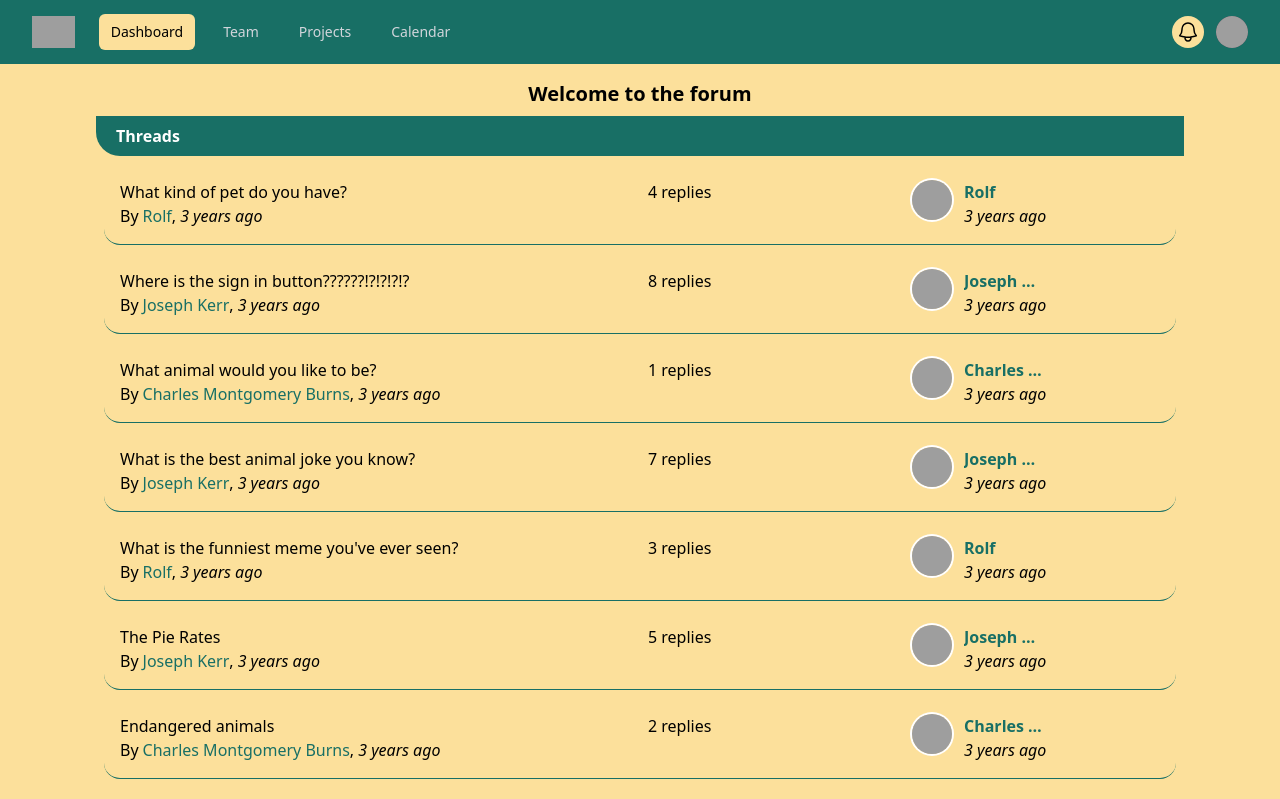
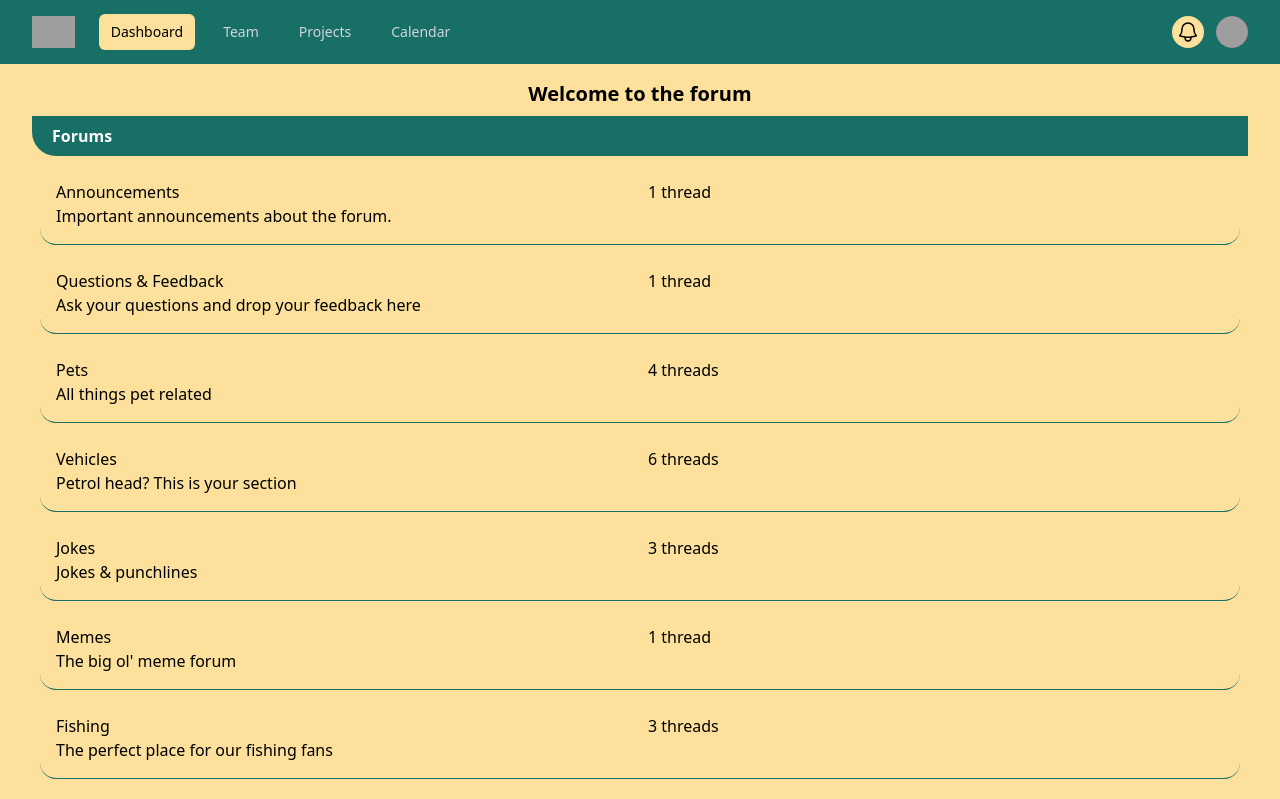
Before and after one commit to majajij/vue-school, a Vue app: page / in a window 1280 px wide. Shown: the top 799 px of the page. Built offline with nearby package versions, Linux system fonts and the light colour scheme; grey boxes are pictures that could not be loaded.

Commit message:
Creating a ForumList Component

```diff
--- /dev/null
+++ b/src/components/ForumList.vue
@@ -0,0 +1,52 @@
+<template>
+  <div>
+    <title-text title="Welcome to the forum" />
+    <div class="bg-primary px-2 py-2 rounded-bl-3xl font-bold pl-5 text-white">
+      Forums
+    </div>
+    <div class="border-b border-primary rounded-2xl m-2 p-4" v-for="forum in forums" :key="forum.id">
+      <div class="grid grid-cols-4 gap-4">
+        <div class="col-span-2">
+          <div class="flex flex-col">
+            <div class="text-black">
+              <router-link :to="{name: 'Forum', params: {id: forum.id}}">{{forum.name}}</router-link>
+            </div>
+            <div class="flex flex-row">
+              {{forum.description}}
+            </div>
+          </div>
+        </div>
+        <div class="items-center justify-center">
+          <span class="text-center">
+            {{ getThreadsWord(forum) }}
+          </span>
+        </div>
+      </div>
+    </div>
+  </div>
+</template>
+
+<script>
+import TitleText from "@/components/TitleText.vue"
+
+export default {
+  props:{
+    forums: {
+      type: Array,
+      required: true
+    }
+  },
+  components:{
+    TitleText
+  },
+  methods:{
+    getThreadsWord(forum){
+      if (forum.threads?.length) {
+        return forum.threads?.length + " " + (forum.threads.length > 1 ? "threads" : "thread")
+      } else {
+        return "no threads"
+      }
+    }
+  }
+}
+</script>
--- a/src/pages/Home.vue
+++ b/src/pages/Home.vue
@@ -1,30 +1,24 @@
 <template>
-  <div class="mx-10 sm:mx-5 md:mx-20 lg:mx-30">
-    <div class="">
-      <title-text title="Welcome to the forum"/>
-      <thread-list :threads="threads"/>
-    </div>
+  <div class="mx-4">
+   <forum-list :forums="forums"/>
   </div>
  </template>
 
  <script>
-import sourceData from '@/data.json'
-import ThreadList from "@/components/ThreadList.vue";
-import TitleText from '@/components/TitleText.vue';
+ import ForumList from '@/components/ForumList.vue'
+ import DataSource from '@/data.json'
  export default {
-  components: {
-    ThreadList,
-    TitleText
+ props:{
+   id:{
+     type: String,
+     required: true
+   }
  },
-  name: "PageHome",
-  data (){
+ components:{ForumList},
+ data(){
  return {
-      threads: sourceData.threads,
+   forums : DataSource.forums
  }
  }
  }
  </script>
-
-<style scoped>
-
-</style>
```
Lines whose indentation alone changed are shown as unchanged.
